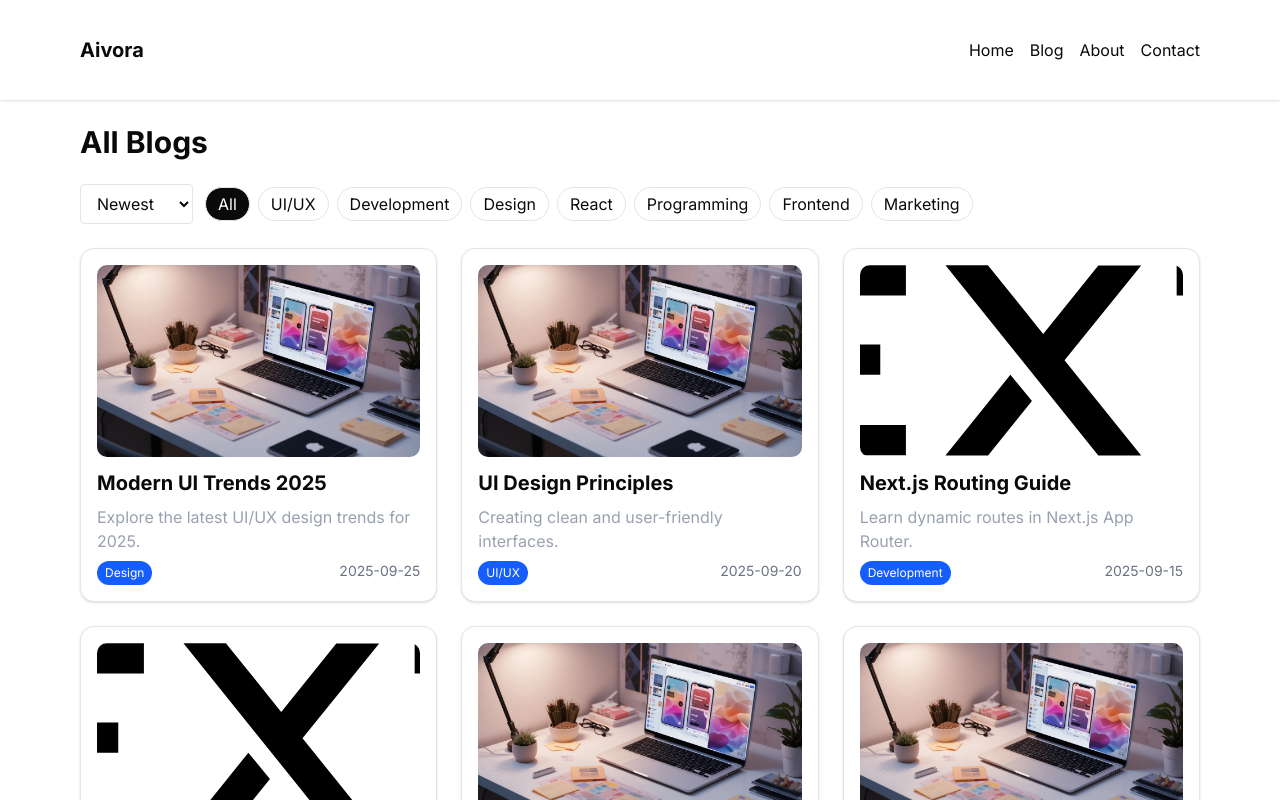
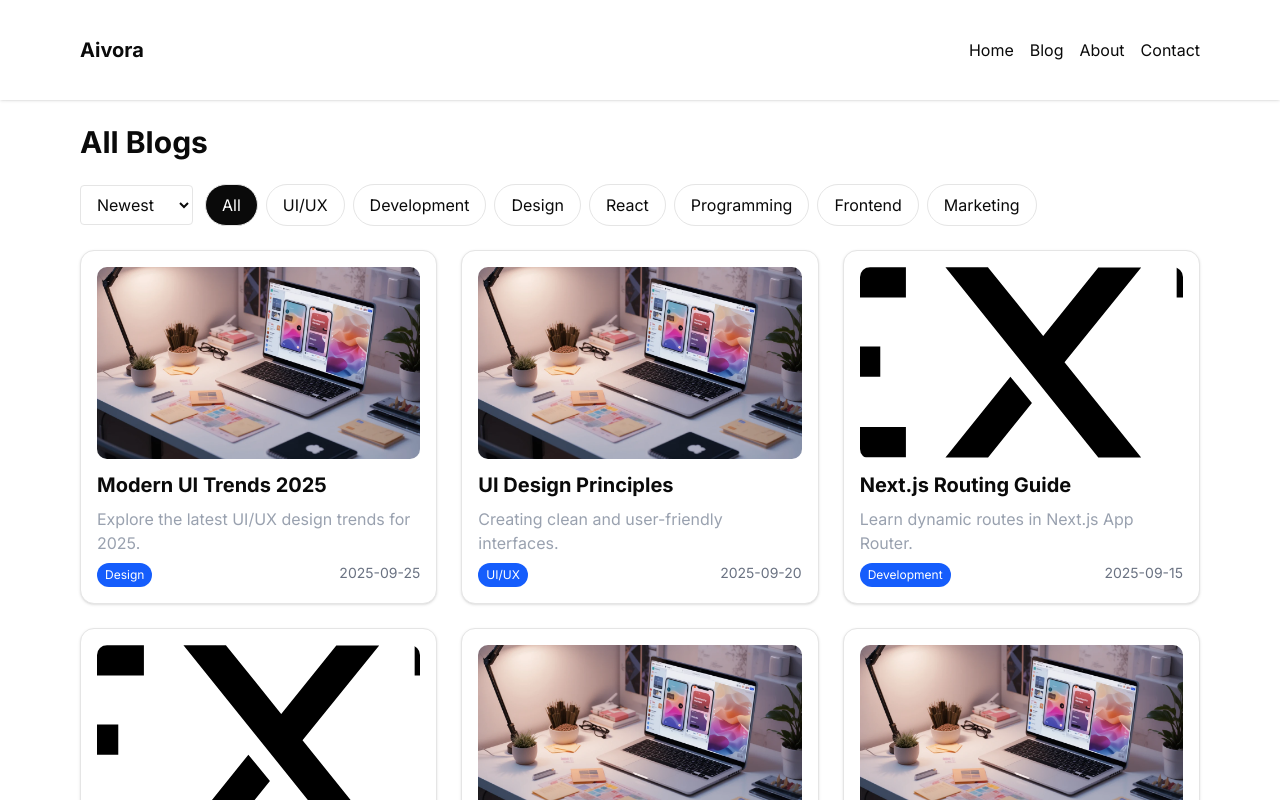
Before and after one commit to ahmad007125/Aivora, a Next.js app: page /blog in a window 1280 px wide. Shown: the top 800 px of the page. Built offline with nearby package versions, Linux system fonts and the light colour scheme.

Commit message:
cursor pointer added

```diff
--- a/src/app/blog/page.tsx
+++ b/src/app/blog/page.tsx
@@ -51,7 +51,7 @@ export default function BlogPage() {
                 setCategory(c as Blog["category"] | "All");
                 setPage(1);
               }}
-              className={`px-3 py-1 rounded-full border ${
+              className={`px-4 py-2 rounded-full border cursor-pointer ${
                 category === c ? "bg-foreground text-background" : "bg-card"
               }`}
             >
--- a/src/app/page.tsx
+++ b/src/app/page.tsx
@@ -101,7 +101,7 @@ function CategoriesSection({ categories }: { categories: string[] }) {
           <button
             key={cat}
             onClick={() => setSelected(cat)}
-            className={`px-4 py-2 rounded-full border transition ${
+            className={`px-4 py-2 rounded-full border transition cursor-pointer ${
               selected === cat ? "bg-foreground text-background" : "bg-card hover:bg-accent"
             }`}
           >
```
